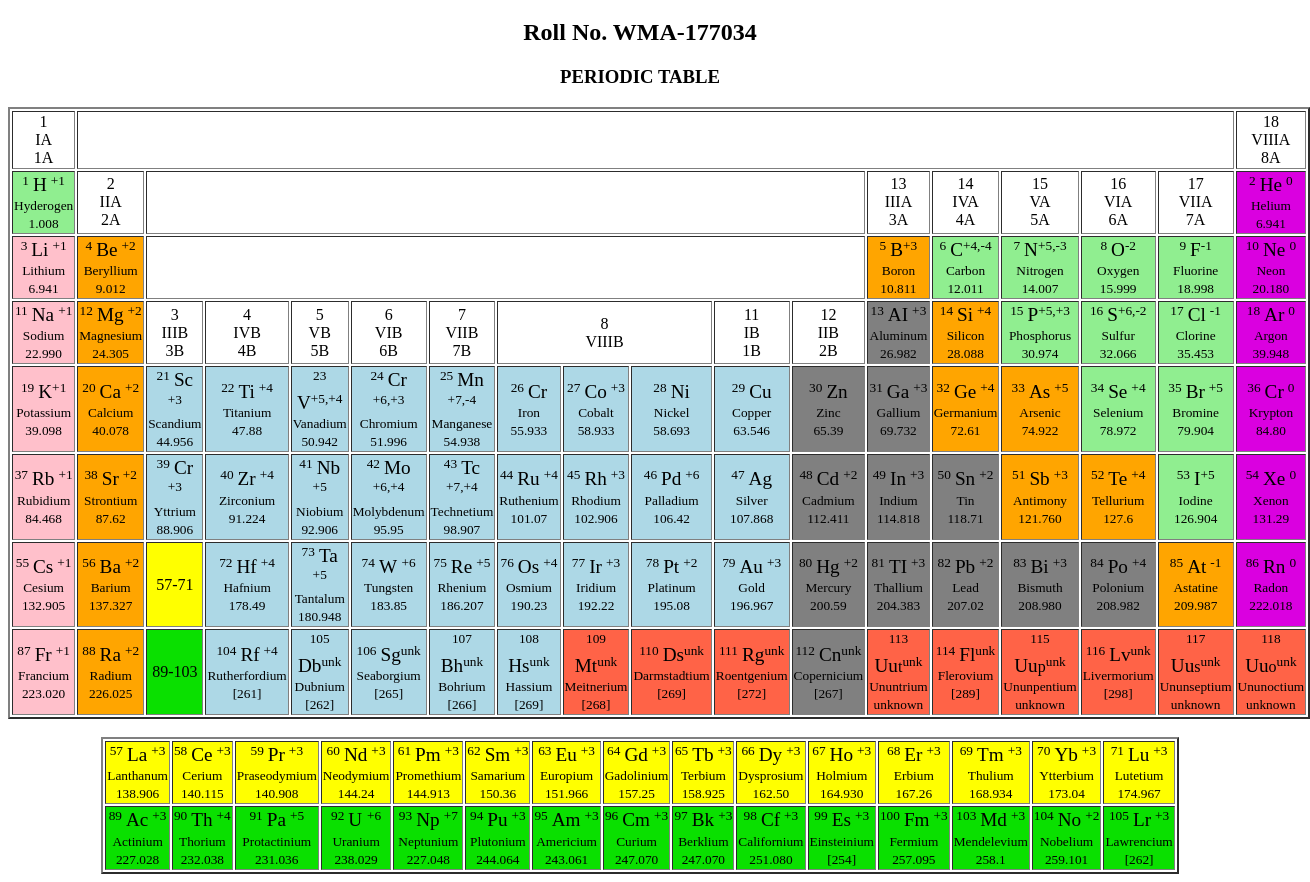
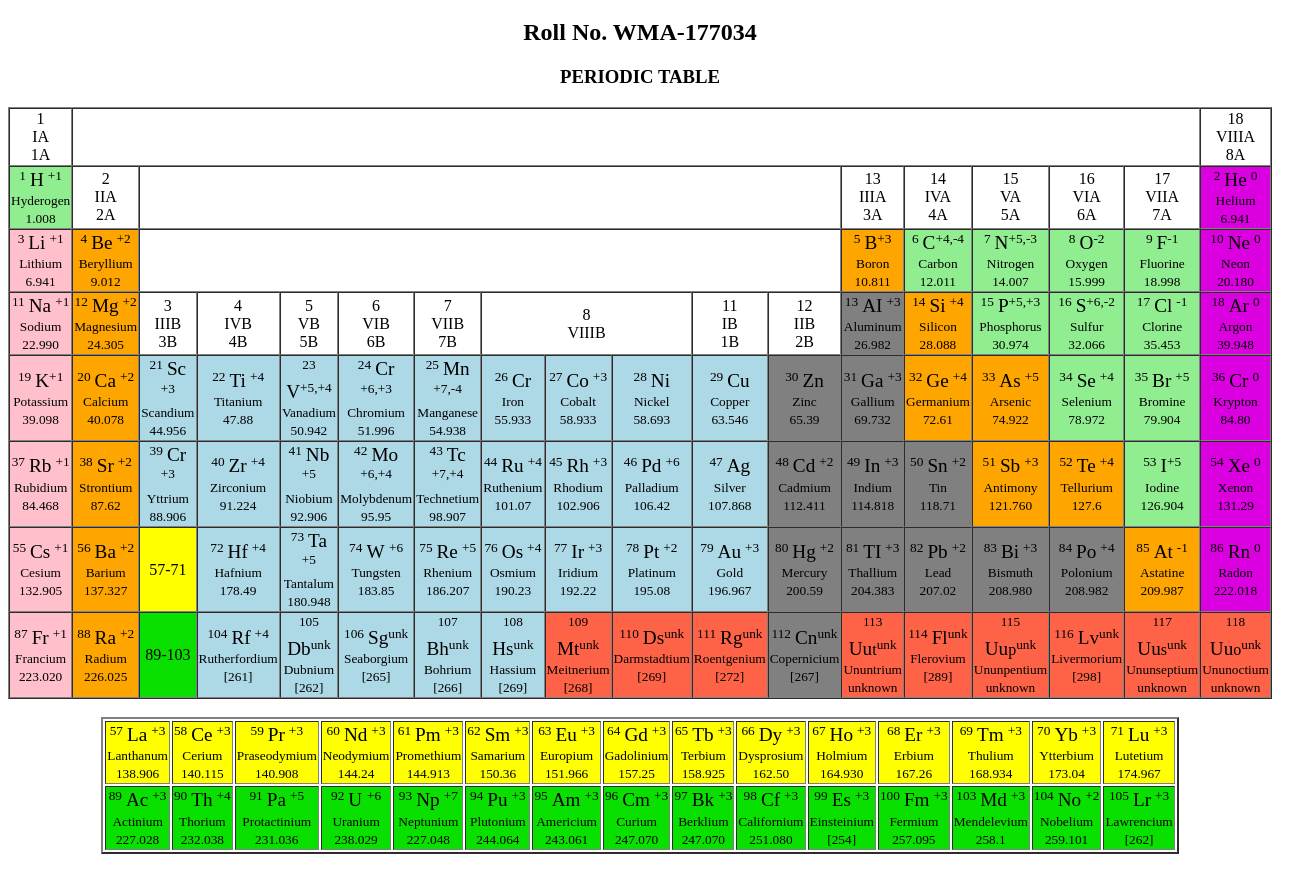
Before and after one commit to StrangerFarhanKhan/Assignment-02, a plain HTML site: page index.html in a window 1280 px wide. Shown: the part 61-943 px from the top of the page, 1310 px wide, since content can reach past the window. Drawn offline with Linux system fonts and the light colour scheme.

Commit message:
Time table complete

```diff
--- a/index.html
+++ b/index.html
@@ -14,7 +14,7 @@
 
    <h3 align="center">PERIODIC TABLE</h3>
 
-    <table border="2" align="center">
+    <table border="1" align="center" cellspacing="0">
 
         <tr align="center">
             <td>1<br>IA<br>1A</td>
```
